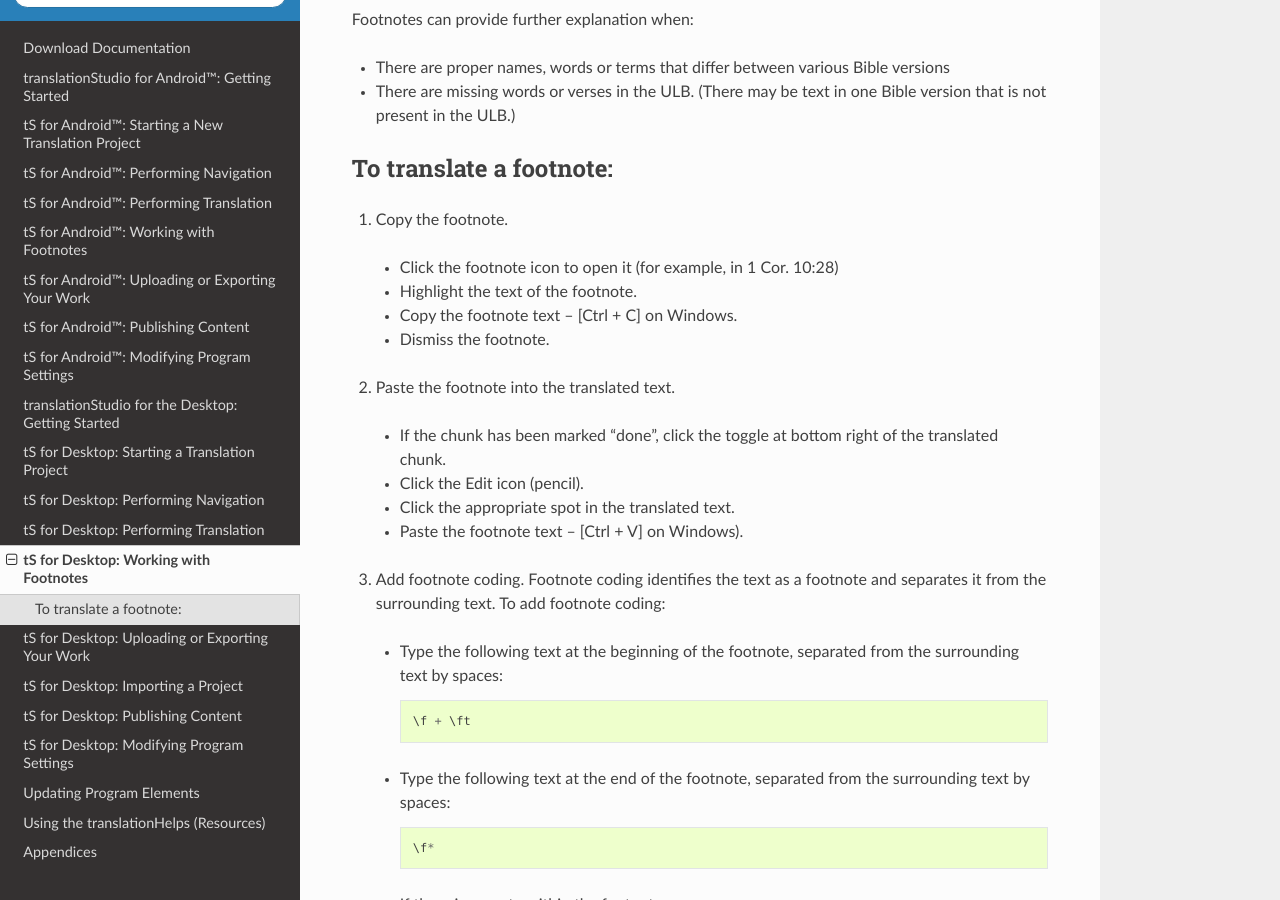
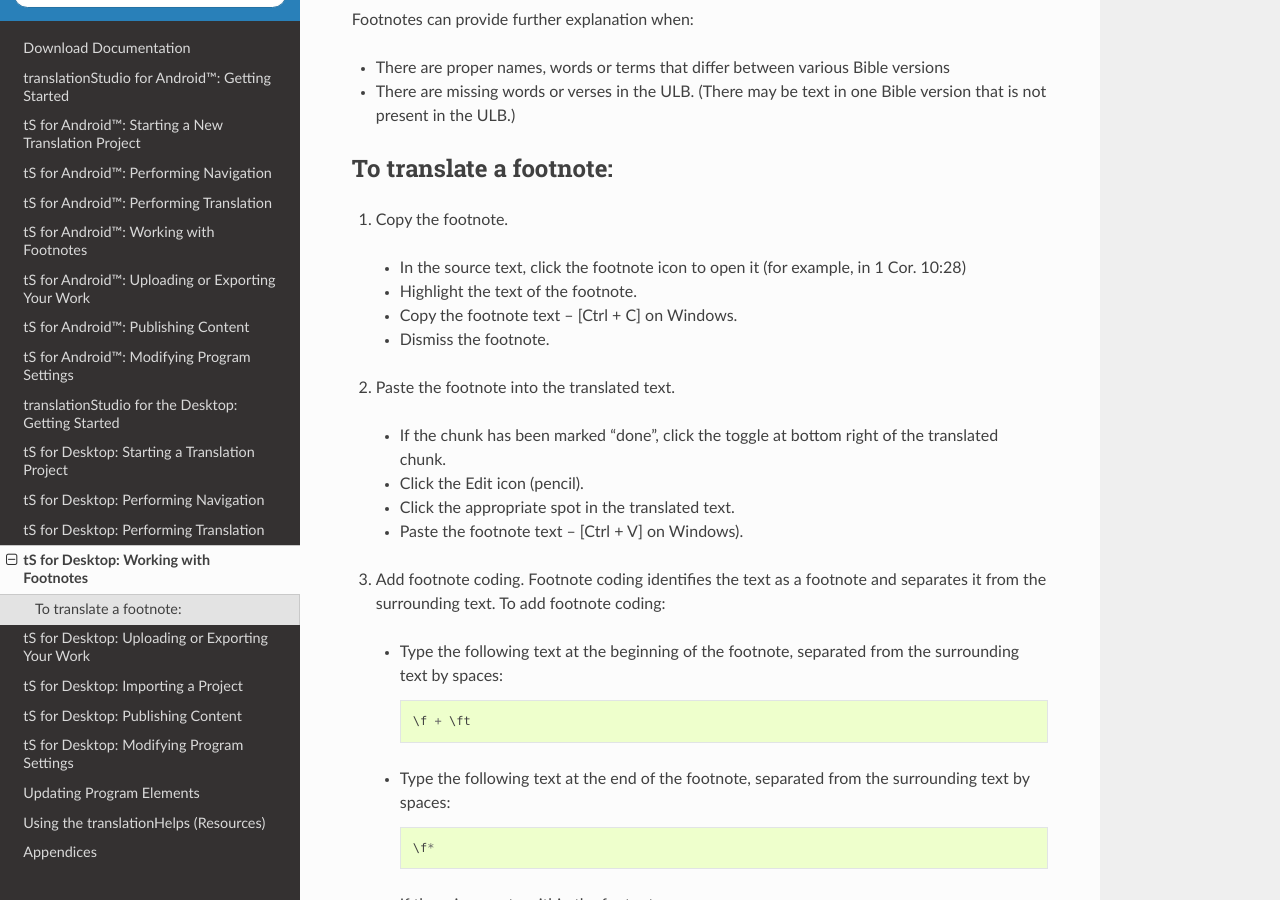
Before and after one commit to unfoldingWord-dev/translationStudio-Info, a Sphinx documentation site: the page built from docs/dFootnotes.rst, in a window 1280 px wide and 900 px high, scrolled down 461 px. Built offline with Sphinx 7.4.7 and the Read the Docs theme 2.0.0, drawn with Linux system fonts in a browser that asks for light colours; pages that are not in the unit, such as notebooks, are missing from menus.

Commit message:
Update dFootnotes.rst

```diff
--- a/docs/dFootnotes.rst
+++ b/docs/dFootnotes.rst
@@ -23,7 +23,7 @@ To translate a footnote:
 
 1)	Copy the footnote.
 
-    *	Click the footnote icon to open it (for example, in 1 Cor. 10:28)
+    *	In the source text, click the footnote icon to open it (for example, in 1 Cor. 10:28)
 
     * Highlight the text of the footnote.
 
```
